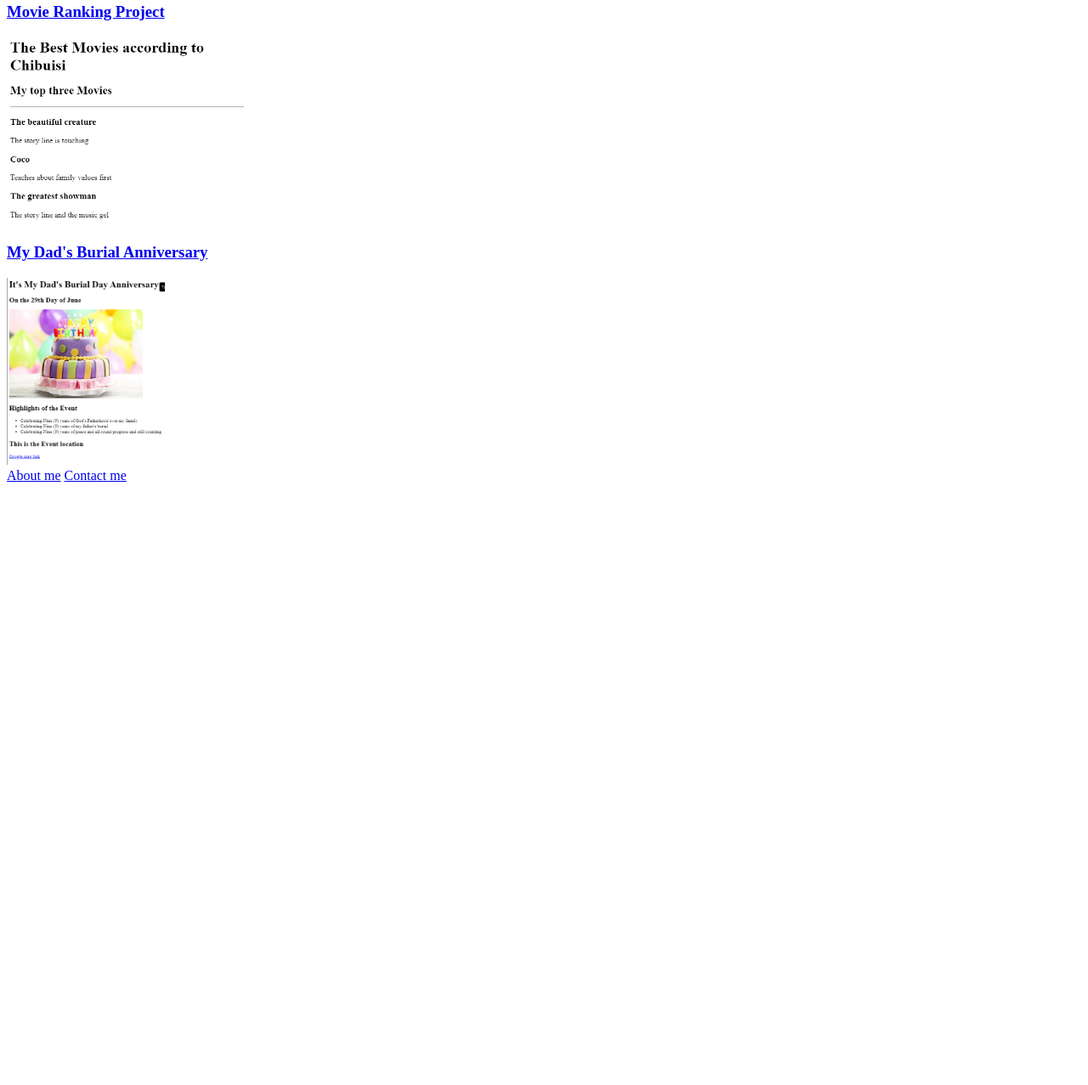
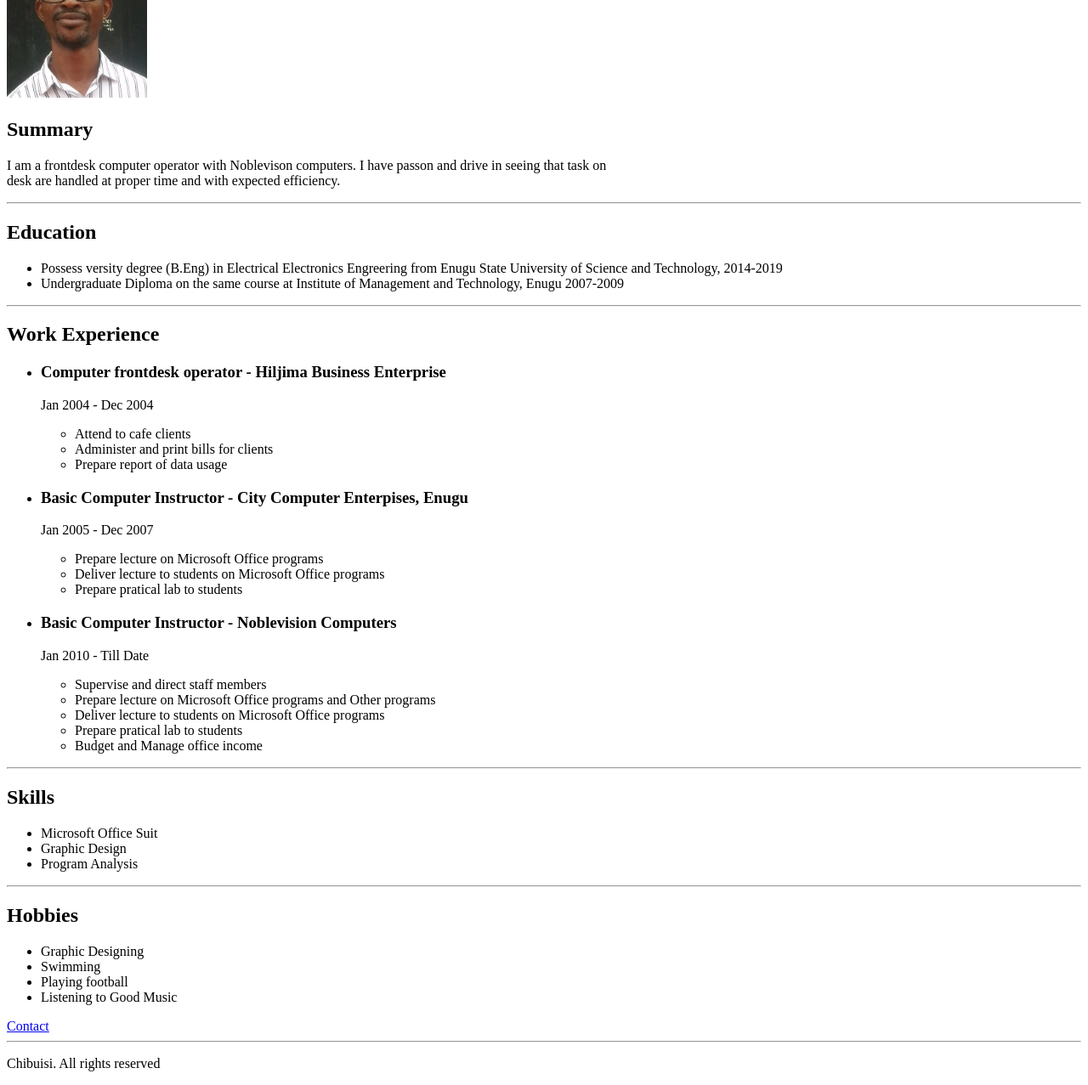
Before and after one commit to noblevisionintl/html-portfolio, a plain HTML site: page index.html in a window 1280 px wide. Shown: the part 145-1422 px from the top of the page at 85% size. Before the commit the page ends 800 px from the top, so only its background shows below. Drawn offline with Linux system fonts and the light colour scheme.

Commit message:
Add files via upload

```diff
--- a/index.html
+++ b/index.html
@@ -1,34 +1,67 @@
-<!-- TODO 1: Create the HTML Boilerplate -->
 <!DOCTYPE html>
 <html lang="en">
     <head>
         <meta charset="UTF-8">
-        <title>Chibuisi's portfolio</title>
+        <title>My Resume</title>
     </head>
+    <body>
+        <h1>Nwachukwu Chibuisi</h1>
+            <img src="./Image/IMG_20220522_115316 c.jpg" height="180" alt="Chibuisi's Photo">
+            <h2>Summary</h2>
+                <p>I am a frontdesk computer operator with Noblevison computers. I have passon and drive in seeing that task on <br>
+                    desk are handled at proper time and with expected efficiency.
+                </p>
+                <hr>
+            <h2>Education</h2>
+                <ul>
+                    <li>Possess versity degree (B.Eng) in Electrical Electronics Engreering from Enugu State University of Science and Technology, 2014-2019</li>
+                    <li>Undergraduate Diploma on the same course at Institute of Management and Technology, Enugu 2007-2009</li>
+                </ul>
+                <hr>
+            <h2>Work Experience</h2>
+                <ul>
+                    <li><h3>Computer frontdesk operator - Hiljima Business Enterprise</h3></li>
+                        <p>Jan 2004 - Dec 2004</p>
+                        <ul>
+                            <li>Attend to cafe clients</li>
+                            <li>Administer and print bills for clients</li>
+                            <li>Prepare report of data usage</li>
+                        </ul>
+                    <li><h3>Basic Computer Instructor - City Computer Enterpises, Enugu</h3></li>
+                        <p>Jan 2005 - Dec 2007</p>
+                        <ul>
+                            <li>Prepare lecture on Microsoft Office programs</li>
+                            <li>Deliver lecture to students on Microsoft Office programs</li>
+                            <li>Prepare pratical lab to students</li>
+                        </ul>
+                    <li><h3>Basic Computer Instructor - Noblevision Computers </li></li>
+                        <p>Jan 2010 - Till Date</p>
+                        <ul>
+                            <li>Supervise and direct staff members</li>
+                            <li>Prepare lecture on Microsoft Office programs and Other programs</li>
+                            <li>Deliver lecture to students on Microsoft Office programs</li>
+                            <li>Prepare pratical lab to students</li>
+                            <li>Budget and Manage office income</li>
+                        </ul>
+                </ul>
+                <hr>
+            <h2>Skills</h2>
+                <ul>
+                    <li>Microsoft Office Suit</li>
+                    <li>Graphic Design</li>
+                    <li>Program Analysis</li>
+                </ul>
+                <hr>
+            <h2>Hobbies</h2>
+            <ul>
+                <li>Graphic Designing</li>
+                <li>Swimming</li>
+                <li>Playing football</li>
+                <li>Listening to Good Music</li>
 
-    <body>
-        <h1>Chibuisi's Portfolio</h1>
-            <h2>I'm a Web Developer</h2>
+            </ul>
+            <a href="./contact.html">Contact</a>
             <hr>
-                <h3><a href="./public/2.4 Movie Ranking Project/index.html">Movie Ranking Project</a></h3>
-                    <img src="./public/image/movie-ranking-img.png" height="220" alt="Movie Ranking Project">
-                <h3><a href="./public/3.4 Birthday Invite Project/index.html">My Dad's Burial Anniversary</a></h3>
-                    <img src="./public/image/burial-anniversary.png" height="220" alt="My Dad's Burial Aniversary">
-                    <br>
-                <a href="./public/about.html">About me</a> <a href="./public/contact.html">Contact me</a>
+            <footer><p> Chibuisi. All rights reserved </p></footer>
     </body>
-
 </html>
-<!-- TODO 2: Add Your previous projects' HTML into the public folder -->
-
-<!-- TODO 3: Take screenshots of your project previews and add the images to the images folder -->
-
-<!-- TODO 4: Add titles/subtitles etc. -->
-
-<!-- TODO 5: Add a link to the project pages -->
-
-<!-- TODO 6: Add images to show the project previews
-HINT for TODO 6: You can use the height attribute set to 200 to make the image smaller:
-https://developer.mozilla.org/en-US/docs/Web/HTML/Element/img#attr-height -->
-
-<!-- TODO 7: Add the Contact Me and About Me page links -->
```
Also changed, not shown: contact.html (added, +20 -0 lines), Image/IMG_20220522_115316 c.jpg (added).
